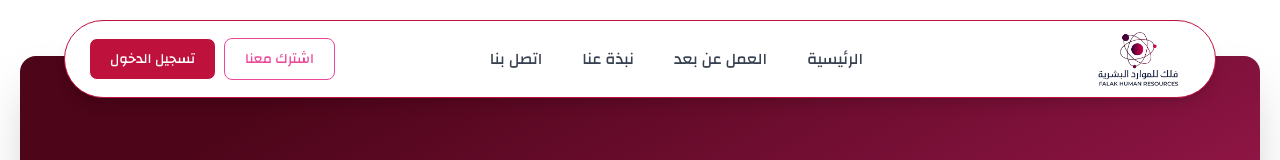
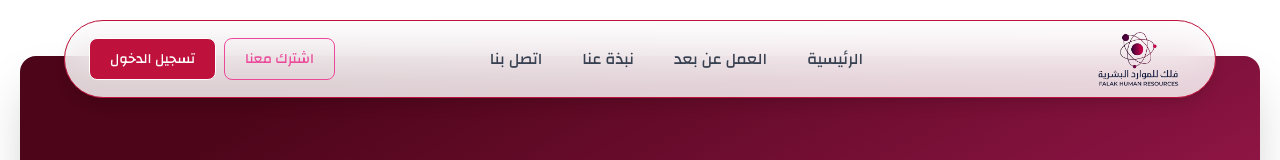
Before and after one commit to Abubakr-Alsheikh/falak-hr, a React (Vite) app: page / in a window 1280 px wide. Shown: the top 160 px of the page. Built offline with nearby package versions, Linux system fonts and the light colour scheme.

Commit message:
Improving the navbar

```diff
--- a/src/components/Navbar.tsx
+++ b/src/components/Navbar.tsx
@@ -1,31 +1,128 @@
-import React, { useState } from "react";
+import React, { useState, useEffect } from "react";
 import Button from "./Button";
 import logo from "../assets/logo.png";
 import { Link } from "react-router-dom";
+import { motion } from "framer-motion";
+
+interface NavItem {
+  label: string;
+  to: string;
+}
 
 const Navbar: React.FC = () => {
   const [isMenuOpen, setIsMenuOpen] = useState(false);
+  const [isSmallScreen, setIsSmallScreen] = useState(false);
+  const [isAtTop, setIsAtTop] = useState(true);
+
+  // Navigation Links Config
+  const navItems: NavItem[] = [
+    { label: "الرئيسية", to: "/" },
+    { label: "العمل عن بعد", to: "/remote-work" },
+    { label: "نبذة عنا", to: "/about-us" },
+    { label: "اتصل بنا", to: "/contact-us" },
+  ];
+
   const toggleMenu = () => {
     setIsMenuOpen(!isMenuOpen);
   };
 
+  useEffect(() => {
+    const handleResize = () => {
+      setIsSmallScreen(window.innerWidth < 1024); // Adjust breakpoint as needed
+    };
+
+    const handleScroll = () => {
+      setIsAtTop(window.scrollY === 0);
+    };
+
+    handleResize();
+    handleScroll();
+
+    window.addEventListener("resize", handleResize);
+    window.addEventListener("scroll", handleScroll);
+
+    return () => {
+      window.removeEventListener("resize", handleResize);
+      window.removeEventListener("scroll", handleScroll);
+    };
+  }, []);
+
+  // Animation variants for large screens
+  const largeScreenVariants = {
+    hidden: { opacity: 0, y: -20 },
+    visible: { opacity: 1, y: 0, transition: { duration: 0.6, ease: "easeInOut" } },
+  };
+
+  // Animation variants for the mobile menu
+  const mobileMenuVariants = {
+    open: { opacity: 1, x: 0, transition: { duration: 0.5, ease: "easeInOut" } },
+    closed: { opacity: 0, x: "100%", transition: { duration: 0.5, ease: "easeInOut" } },
+  };
+
+  // Animation variants for header background
+  const headerVariants = {
+    hidden: { opacity: 0, y: -20 },
+    visible: { opacity: 1, y: 0 },
+  };
+
   return (
-    <header className="absolute left-0 top-0 z-50 mx-auto w-full">
-      <nav className="mx-6 mt-5 rounded-lg border border-primary-700 bg-white px-4 py-2.5 shadow-lg dark:bg-gray-800 md:mx-16 md:rounded-full lg:px-6">
+    <motion.header
+      className="fixed left-0 top-0 z-50 mx-auto w-full transition-all duration-1000"
+      initial="hidden"
+      animate="visible"
+      variants={headerVariants}
+    >
+      <nav
+        className={`mx-6 mt-5 rounded-lg border border-primary-700 bg-white px-4 py-2.5 shadow-lg dark:bg-gray-800 md:mx-16 md:rounded-full lg:px-6 transition-all bg-opacity-80 backdrop-blur-xl ${
+          !isAtTop ? "bg-opacity-60" : ""
+        }`}
+      >
         <div className="mx-auto flex max-w-screen-xl flex-wrap items-center justify-between">
+          {/* Logo (Always Visible) */}
+          <motion.div
+            initial={"hidden"}
+            animate={"visible"}
+            variants={largeScreenVariants}
+            whileHover={{ scale: 1.05 }}
+          >
             <Link to="/" className="flex items-center">
               <img src={logo} className="mr-3 h-14" alt="Falak HR Logo" />
             </Link>
-          <div className="flex items-center sm:justify-end lg:order-2">
-            <Button text="اشترك معنا" variant="secondary" hideInSmallScreen={true} />
-            <Button text="تسجيل الدخول" variant="primary" className="mr-2" />
-            <button
+          </motion.div>
+
+          {/* Large Screen Section (Hidden on Small Screens) */}
+          {!isSmallScreen && (
+            <motion.div
+              className="flex items-center justify-end lg:order-2"
+              initial="hidden"
+              animate="visible"
+              variants={largeScreenVariants}
+            >
+              <Button
+                text="اشترك معنا"
+                variant="secondary"
+                hideInSmallScreen={true}
+              />
+              <motion.div whileTap={{ scale: 0.95 }}>
+                <Button
+                  text="تسجيل الدخول"
+                  variant="primary"
+                  className="mr-2"
+                />
+              </motion.div>
+            </motion.div>
+          )}
+
+          {/* Mobile Menu Button (Visible Only on Small Screens) */}
+          {isSmallScreen && (
+            <motion.button
               onClick={toggleMenu}
               data-collapse-toggle="mobile-menu-2"
               type="button"
               className="mr-2 inline-flex items-center rounded-lg p-2 text-sm text-gray-500 hover:bg-gray-100 focus:outline-none focus:ring-2 focus:ring-gray-200 dark:text-gray-400 dark:hover:bg-gray-700 dark:focus:ring-gray-600 lg:hidden"
               aria-controls="mobile-menu-2"
               aria-expanded={isMenuOpen}
+              whileTap={{ scale: 0.95 }}
             >
               <span className="sr-only">Open main menu</span>
               <svg
@@ -52,57 +149,64 @@ const Navbar: React.FC = () => {
                   clipRule="evenodd"
                 ></path>
               </svg>
-            </button>
-          </div>
-          <div
+            </motion.button>
+          )}
+
+          {/* Mobile Menu (Visible and Animated on Small Screens) */}
+          <motion.div
             className={`${
               isMenuOpen ? "block" : "hidden"
-            } justify-center items-center w-full lg:flex lg:w-auto lg:order-1 md:flex-1 md:mr-10`}
+            } w-full justify-center items-center lg:hidden`}
             id="mobile-menu-2"
+            initial="closed"
+            animate={isMenuOpen ? "open" : "closed"}
+            variants={mobileMenuVariants}
+          >
+            <ul className="mt-4 flex flex-col font-medium">
+              {navItems.map((item, index) => (
+                <li key={index}>
+                  <Link
+                    to={item.to}
+                    className="block border-b border-gray-100 py-2 pl-3 pr-4 text-gray-700 dark:border-gray-700 dark:text-gray-400 dark:hover:bg-gray-700 dark:hover:text-white md:mr-10 lg:border-0 lg:p-0 lg:hover:bg-transparent lg:hover:text-primary-700 lg:dark:hover:bg-transparent lg:dark:hover:text-white"
+                    onClick={toggleMenu}
+                  >
+                    {item.label}
+                  </Link>
+                </li>
+              ))}
+            </ul>
+          </motion.div>
+
+          {/* Large Screen Menu (Visible and Animated on Large Screens) */}
+          {!isSmallScreen && (
+            <motion.div
+              className="mr-10 hidden w-full flex-1 items-center justify-center lg:order-1 lg:flex lg:w-auto"
+              id="mobile-menu-2"
+              initial="hidden"
+              animate="visible"
+              variants={largeScreenVariants}
             >
               <ul className="mt-4 flex flex-col font-medium lg:mt-0 lg:flex-row">
-              <li>
+                {navItems.map((item, index) => (
+                  <motion.li
+                    key={index}
+                    whileHover={{ y: -2 }}
+                    transition={{ duration: 0.2 }}
+                  >
                     <Link
-                  to="/"
-                  className="block border-b border-gray-100 py-2 pl-3 pr-4 text-gray-700 hover:bg-gray-50 dark:border-gray-700 dark:text-gray-400 dark:hover:bg-gray-700 dark:hover:text-white md:mr-10 lg:border-0 lg:p-0 lg:hover:bg-transparent lg:hover:text-primary-700 lg:dark:hover:bg-transparent lg:dark:hover:text-white"
-                  aria-current="page"
-                  onClick={toggleMenu}
-                >
-                  الرئيسية
-                </Link>
-              </li>
-              <li>
-                <Link
-                  to="/remote-work"
-                  onClick={toggleMenu}
+                      to={item.to}
                       className="block border-b border-gray-100 py-2 pl-3 pr-4 text-gray-700 hover:bg-gray-50 dark:border-gray-700 dark:text-gray-400 dark:hover:bg-gray-700 dark:hover:text-white md:mr-10 lg:border-0 lg:p-0 lg:hover:bg-transparent lg:hover:text-primary-700 lg:dark:hover:bg-transparent lg:dark:hover:text-white"
                     >
-                  العمل عن بعد
+                      {item.label}
                     </Link>
-              </li>
-              <li>
-                <Link
-                  to="/about-us"
-                  onClick={toggleMenu}
-                  className="block border-b border-gray-100 py-2 pl-3 pr-4 text-gray-700 hover:bg-gray-50 dark:border-gray-700 dark:text-gray-400 dark:hover:bg-gray-700 dark:hover:text-white md:mr-10 lg:border-0 lg:p-0 lg:hover:bg-transparent lg:hover:text-primary-700 lg:dark:hover:bg-transparent lg:dark:hover:text-white"
-                >
-                  نبذة عنا
-                </Link>
-              </li>
-              <li>
-                <Link
-                  to="/contact-us"
-                  onClick={toggleMenu}
-                  className="block border-b border-gray-100 py-2 pl-3 pr-4 text-gray-700 hover:bg-gray-50 dark:border-gray-700 dark:text-gray-400 dark:hover:bg-gray-700 dark:hover:text-white md:mr-10 lg:border-0 lg:p-0 lg:hover:bg-transparent lg:hover:text-primary-700 lg:dark:hover:bg-transparent lg:dark:hover:text-white"
-                >
-                  اتصل بنا
-                </Link>
-              </li>
+                  </motion.li>
+                ))}
               </ul>
-          </div>
+            </motion.div>
+          )}
         </div>
       </nav>
-    </header>
+    </motion.header>
   );
 };
 
```
Lines whose indentation alone changed are shown as unchanged.
